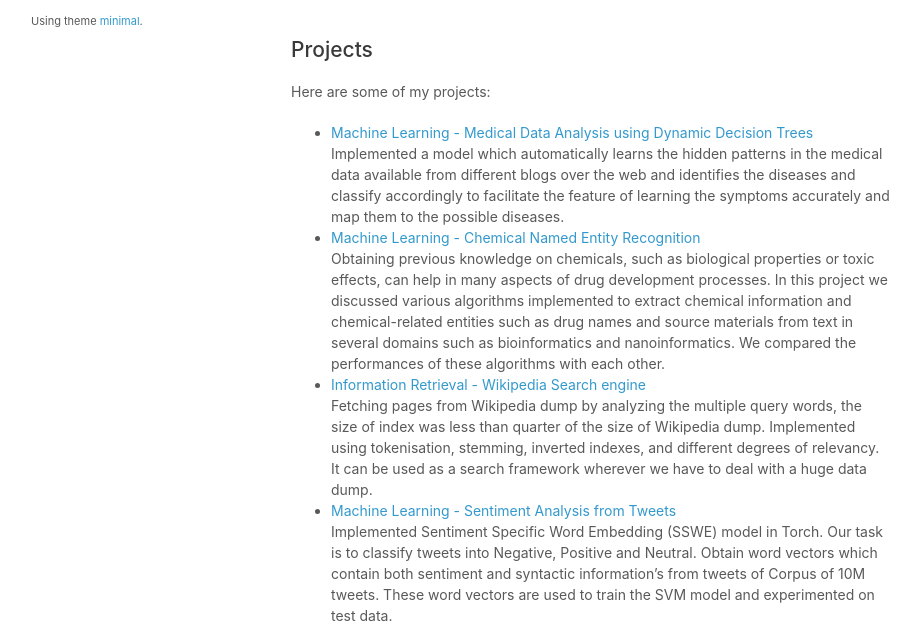
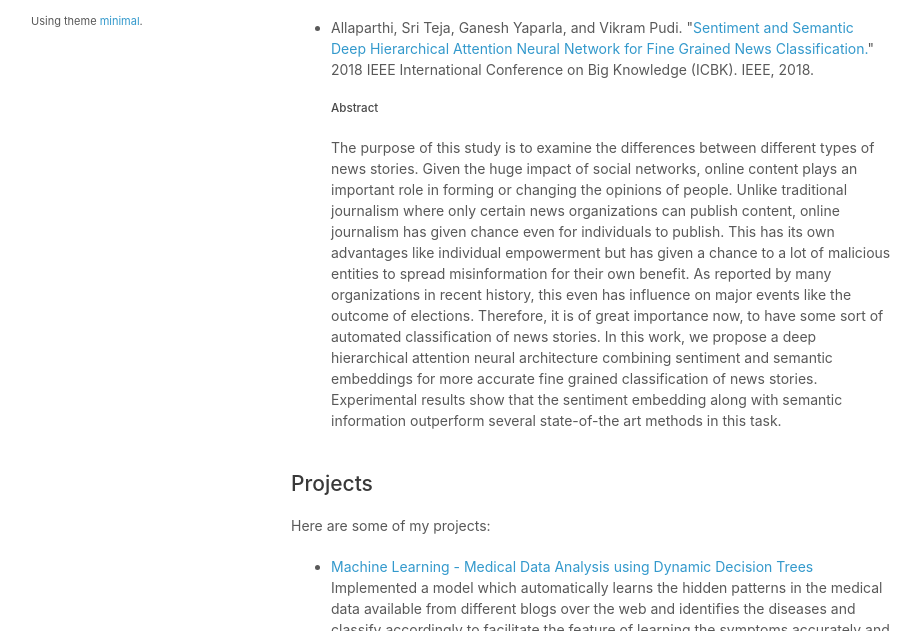
Before and after one commit to sri-teja/sri-teja.github.io, a plain HTML site: page index.html in a window 1280 px wide. Shown: the part 770-1401 px from the top of the page, without its empty margins (179-1100 px from the left). Drawn offline with Linux system fonts and the light colour scheme.

Commit message:
adding recent publication

```diff
--- a/index.html
+++ b/index.html
@@ -50,10 +50,15 @@
         <ul class="pub">
 	        <li>
 		        <p> A. Sriteja, P. Pandey and V. Pudi, "<a href="https://goo.gl/uf7ftJ">Controversy Detection Using Reactions on Social Media</a>," 2017 IEEE International Conference on Data Mining Workshops (ICDMW), New Orleans, LA, USA, 2017, pp. 884-889.</p>
-				<h5> Abstract </h5>
-				<p> In this work we demonstrate a method to detect controversy on news issues. This is done by performing an analysis of people's reaction on social media to news articles reporting these issues. Detecting controversial news topics on web is a relevant problem today. It helps to identify the issues upon which people have divided opinion and is specially useful on topics such as a presidential election, government reforms, climate change etc. We use sentiment analysis and word matching to accomplish this task. We show the application of our method for detecting controversial topics during the US Presidential elections 2016.</p>
-			</li>
-		</ul>
+  				<h5> Abstract </h5>
+  				<p> In this work we demonstrate a method to detect controversy on news issues. This is done by performing an analysis of people's reaction on social media to news articles reporting these issues. Detecting controversial news topics on web is a relevant problem today. It helps to identify the issues upon which people have divided opinion and is specially useful on topics such as a presidential election, government reforms, climate change etc. We use sentiment analysis and word matching to accomplish this task. We show the application of our method for detecting controversial topics during the US Presidential elections 2016.</p>
+  			 </li>
+         <li>
+            <p> Allaparthi, Sri Teja, Ganesh Yaparla, and Vikram Pudi. "<a href="https://ieeexplore.ieee.org/abstract/document/8588776">Sentiment and Semantic Deep Hierarchical Attention Neural Network for Fine Grained News Classification.</a>" 2018 IEEE International Conference on Big Knowledge (ICBK). IEEE, 2018.</p>
+          <h5> Abstract </h5>
+          <p> The purpose of this study is to examine the differences between different types of news stories. Given the huge impact of social networks, online content plays an important role in forming or changing the opinions of people. Unlike traditional journalism where only certain news organizations can publish content, online journalism has given chance even for individuals to publish. This has its own advantages like individual empowerment but has given a chance to a lot of malicious entities to spread misinformation for their own benefit. As reported by many organizations in recent history, this even has influence on major events like the outcome of elections. Therefore, it is of great importance now, to have some sort of automated classification of news stories. In this work, we propose a deep hierarchical attention neural architecture combining sentiment and semantic embeddings for more accurate fine grained classification of news stories. Experimental results show that the sentiment embedding along with semantic information outperform several state-of-the art methods in this task.</p>
+         </li>
+		    </ul>
         <br>
 
         <h2 id="project">Projects</h2>
@@ -135,7 +140,7 @@
 
     ga('create', 'UA-48460522-4', 'auto');
     ga('send', 'pageview');
-  </script>
+    </script>
 
 <!-- hitwebcounter.com --><!-- <a href="http://www.hitwebcounter.com" title="My Traffic Estimate"
 target="_blank" style="font-family: Geneva, Arial, Helvetica;
```
